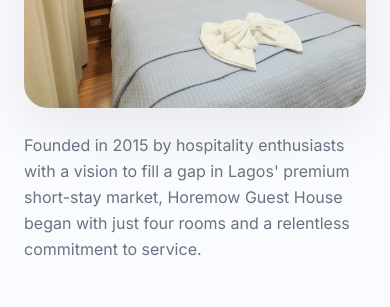
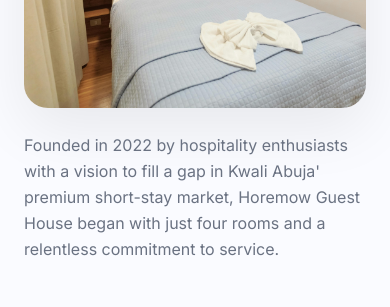
Before and after one commit to mrauthentik/Guest, a React (Vite) app: page / in a window 390 px wide. Shown: the part 3300-3607 px from the top of the page. Built offline with nearby package versions, Linux system fonts and the light colour scheme; no server answers; a web font is replaced by a local one.

Commit message:
feat: implement responsive home page with hero section and animated components

```diff
--- a/src/pages/HomePage.tsx
+++ b/src/pages/HomePage.tsx
@@ -407,7 +407,7 @@ export default function HomePage() {
                 />
               </div>
               <p className="text-gray-500 text-base leading-relaxed">
-                Founded in 2015 by hospitality enthusiasts with a vision to fill a gap in Lagos'
+                Founded in 2022 by hospitality enthusiasts with a vision to fill a gap in Kwali Abuja'
                 premium short-stay market, Horemow Guest House began with just four rooms and a
                 relentless commitment to service.
               </p>
```
